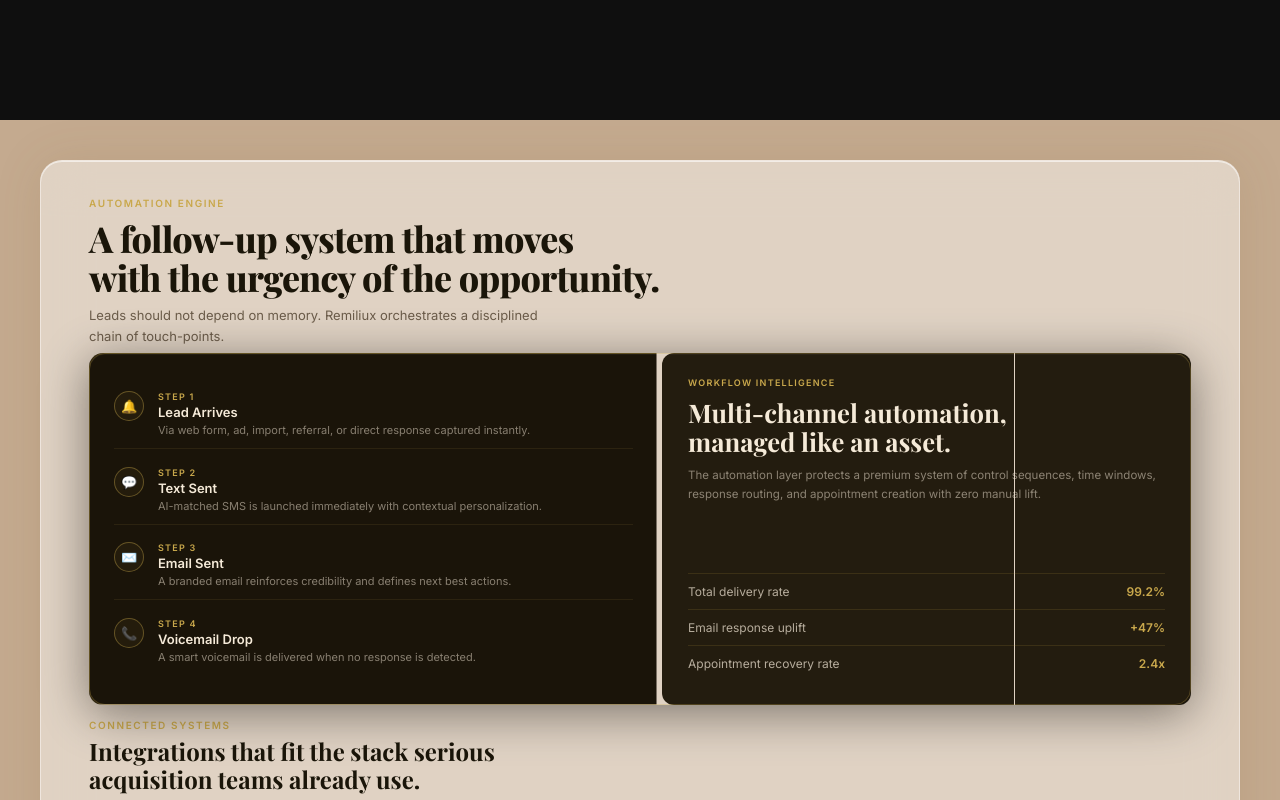
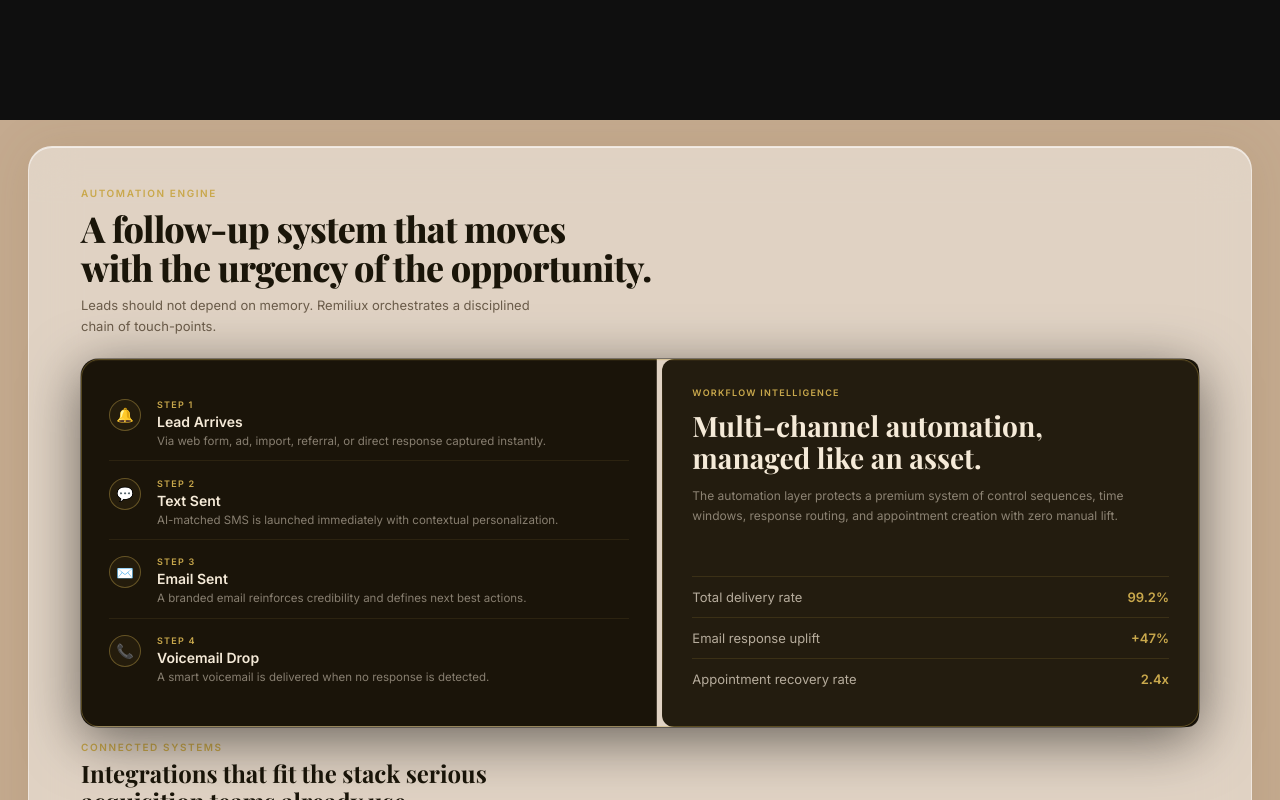
Before and after one commit to kariimhisham1/CRM-Remiliux-New-LP, a React (Create React App) app: page / in a window 1280 px wide. Shown: the part 5480-6280 px from the top of the page. Built offline with nearby package versions, Linux system fonts and the light colour scheme.

Commit message:
Update WhyTeams.css

```diff
--- a/src/components/WhyTeams.css
+++ b/src/components/WhyTeams.css
@@ -12,24 +12,24 @@
   display: flex;
   align-items: center;
   justify-content: center;
-  padding: 72px 32px 20px;
+  padding: 72px 28px 16px;
   box-sizing: border-box;
   overflow: hidden;
 }
 
-/* ── Frosted frame — bigger ── */
+/* ── Frosted frame — larger ── */
 .wt__frame {
   width: 100%;
-  max-width: 1200px;
+  max-width: 1260px;
   background: rgba(250, 248, 244, 0.52);
   backdrop-filter: blur(24px);
   -webkit-backdrop-filter: blur(24px);
-  border-radius: 22px;
+  border-radius: 24px;
   border: 1px solid rgba(255, 255, 255, 0.45);
   box-shadow:
     0 2px 48px rgba(120, 90, 50, 0.13),
     inset 0 1px 0 rgba(255, 255, 255, 0.6);
-  padding: 36px 48px 40px;
+  padding: 40px 52px 36px;
   position: relative;
   display: flex;
   flex-direction: column;
@@ -45,14 +45,14 @@
 
 /* ── Headers ── */
 .wt__header {
-  top: 36px;
-  left: 48px;
-  right: 48px;
+  top: 40px;
+  left: 52px;
+  right: 52px;
   transition: opacity 0.3s ease;
 }
 .wt__header-spacer {
-  height: 136px;
-  margin-bottom: 20px;
+  height: 148px;
+  margin-bottom: 24px;
   flex-shrink: 0;
 }
 .wt__eyebrow {
@@ -66,7 +66,7 @@
 }
 .wt__headline {
   font-family: var(--font-display, serif);
-  font-size: clamp(24px, 2.8vw, 36px);
+  font-size: clamp(24px, 2.8vw, 38px);
   font-weight: 800;
   color: #1a1509;
   line-height: 1.1;
@@ -81,10 +81,10 @@
   max-width: 480px;
 }
 
-/* ── Stage — taller to fill frame better ── */
+/* ── Stage ── */
 .wt__cards-stage {
   position: relative;
-  height: clamp(340px, 44vh, 420px);
+  height: clamp(360px, 46vh, 440px);
   flex-shrink: 0;
 }
 .wt__cards {
@@ -144,97 +144,112 @@
 .wt__workflow-overlay {
   position: absolute;
   top: 0; height: 100%;
-  padding: 24px 26px;
+  padding: 28px 30px;
   display: flex; flex-direction: column;
   box-sizing: border-box;
-  /* sits on top of the merged card block */
 }
 .wt__workflow-eyebrow {
   font-family: var(--font-body, sans-serif);
   font-size: 9px; font-weight: 700;
   letter-spacing: 0.14em; text-transform: uppercase;
-  color: var(--gold, #C9A84C); margin-bottom: 10px;
+  color: var(--gold, #C9A84C); margin-bottom: 12px;
 }
 .wt__workflow-headline {
   font-family: var(--font-display, serif);
-  font-size: clamp(18px, 2vw, 26px);
+  font-size: clamp(20px, 2.2vw, 30px);
   font-weight: 700; color: #f5ead8;
-  line-height: 1.15; margin-bottom: 10px;
+  line-height: 1.15; margin-bottom: 12px;
 }
 .wt__workflow-body {
   font-family: var(--font-body, sans-serif);
-  font-size: 11.5px; line-height: 1.6;
+  font-size: 12px; line-height: 1.6;
   color: rgba(245, 234, 216, 0.5); margin-bottom: 0;
 }
 .wt__stat-list { margin-top: auto; }
 .wt__stat-row {
   display: flex; align-items: center;
   justify-content: space-between;
-  padding: 10px 0;
+  padding: 12px 0;
   border-top: 1px solid rgba(201, 168, 76, 0.14);
   font-family: var(--font-body, sans-serif);
-  font-size: 12px; color: rgba(245, 234, 216, 0.7);
+  font-size: 13px; color: rgba(245, 234, 216, 0.7);
 }
 .wt__stat-row strong { color: var(--gold, #C9A84C); font-weight: 700; }
 
-/* ── Combined outer frame for both panels ── */
+/* ── Premium outer frame wrapping BOTH panels ──
+   Matches image 2: thick rounded border, slight inset shadow,
+   gap between left/right handled by the panel backgrounds */
 .wt__panel-frame {
   position: absolute;
   inset: 0;
-  border-radius: 16px;
-  border: 1px solid rgba(201, 168, 76, 0.28);
+  border-radius: 18px;
+  border: 1.5px solid rgba(201, 168, 76, 0.35);
   box-shadow:
-    0 8px 48px rgba(0,0,0,0.45),
-    inset 0 1px 0 rgba(255,255,255,0.04);
+    0 0 0 1px rgba(0,0,0,0.35),
+    0 12px 56px rgba(0,0,0,0.55),
+    inset 0 1px 0 rgba(201,168,76,0.08);
   pointer-events: none;
   z-index: 10;
 }
 
-/* ── Timeline panel — curtain slides from behind right panel ── */
+/* ── Vertical divider between panels ── */
+.wt__panel-divider {
+  position: absolute;
+  top: 0; bottom: 0;
+  width: 1px;
+  background: linear-gradient(
+    to bottom,
+    transparent,
+    rgba(201,168,76,0.2) 20%,
+    rgba(201,168,76,0.2) 80%,
+    transparent
+  );
+  pointer-events: none;
+  z-index: 11;
+}
+
+/* ── Timeline panel — curtain from right ── */
 .wt__timeline-panel {
   position: absolute;
   left: 0; top: 0; height: 100%;
   background: #1a1409;
-  border-radius: 14px 0 0 14px;
-  border: 1px solid rgba(201, 168, 76, 0.2);
-  border-right: none;
-  padding: 20px 24px;
+  border-radius: 16px 0 0 16px;
+  border: none;
+  padding: 24px 28px;
   box-sizing: border-box;
   overflow: hidden;
   display: flex;
   flex-direction: column;
   justify-content: space-evenly;
-  /* clips to stay behind right panel until fully revealed */
-  transform-origin: right center;
 }
 .wt__timeline-step {
-  display: flex; gap: 14px;
-  padding: 9px 0;
+  display: flex; gap: 16px;
+  padding: 10px 0;
   border-bottom: 1px solid rgba(201, 168, 76, 0.1);
 }
 .wt__timeline-step:last-child { border-bottom: none; }
 .wt__timeline-icon {
-  width: 30px; height: 30px;
+  width: 32px; height: 32px;
   border-radius: 50%;
   border: 1px solid rgba(201, 168, 76, 0.4);
   display: flex; align-items: center; justify-content: center;
-  font-size: 13px; flex-shrink: 0;
+  font-size: 14px; flex-shrink: 0;
   background: rgba(201, 168, 76, 0.06);
 }
 .wt__timeline-steplabel {
   font-family: var(--font-body, sans-serif);
   font-size: 9px; font-weight: 700;
   letter-spacing: 0.14em; text-transform: uppercase;
-  color: var(--gold, #C9A84C); margin-bottom: 2px;
+  color: var(--gold, #C9A84C); margin-bottom: 3px;
 }
 .wt__timeline-title {
   font-family: var(--font-body, sans-serif);
-  font-size: 13px; font-weight: 700;
+  font-size: 14px; font-weight: 700;
   color: #f5ead8; margin-bottom: 3px;
 }
 .wt__timeline-desc {
   font-family: var(--font-body, sans-serif);
-  font-size: 11px; line-height: 1.45;
+  font-size: 11.5px; line-height: 1.5;
   color: rgba(245, 234, 216, 0.5); margin: 0;
 }
 
@@ -276,7 +291,3 @@
   background: rgba(201, 168, 76, 0.12);
   border-radius: 999px; padding: 3px 8px;
 }
-
-@media (prefers-reduced-motion: reduce) {
-  .wt__card-flipper, .wt__timeline-panel, .wt__pill { transition: none !important; }
-}
```
